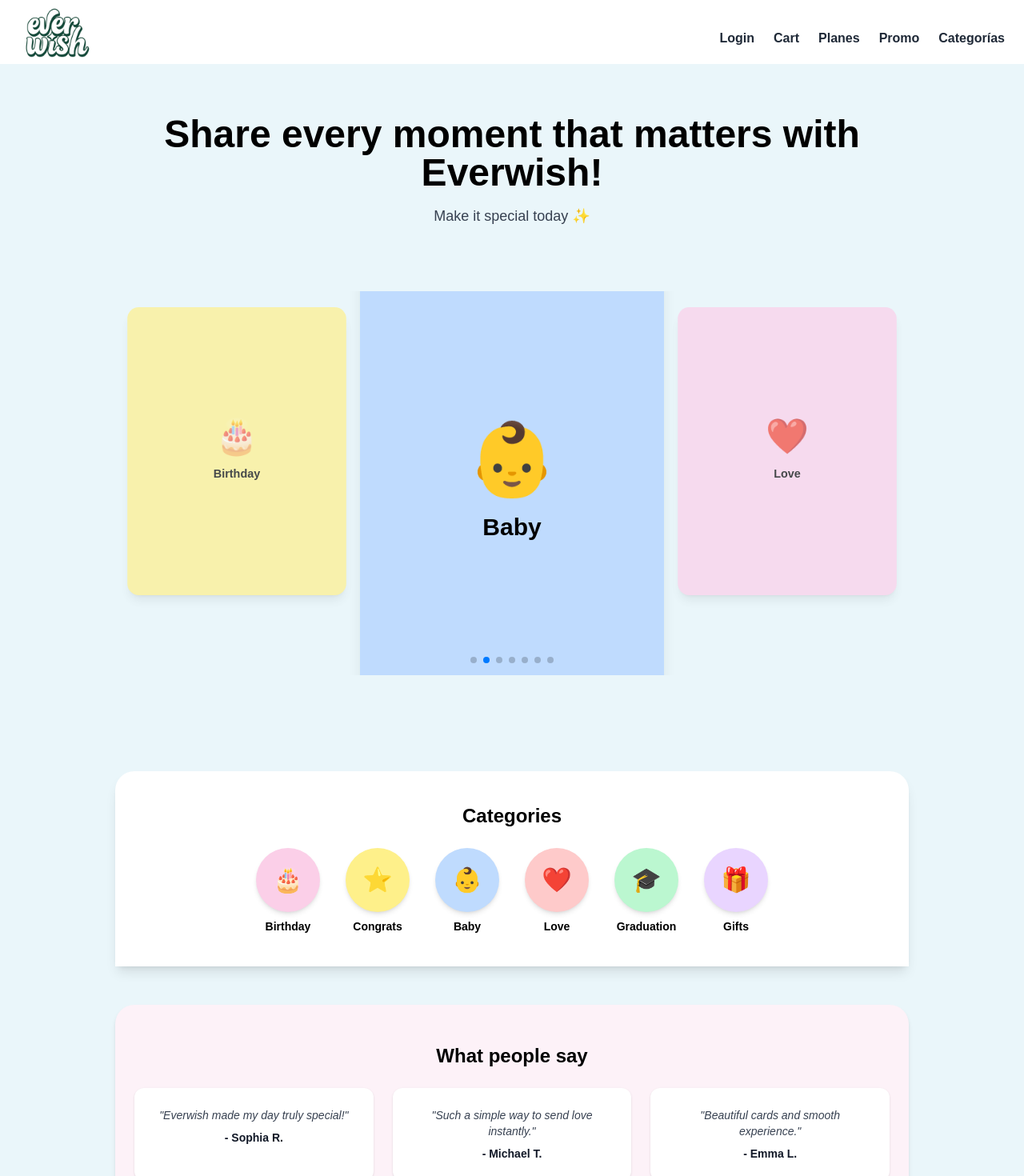
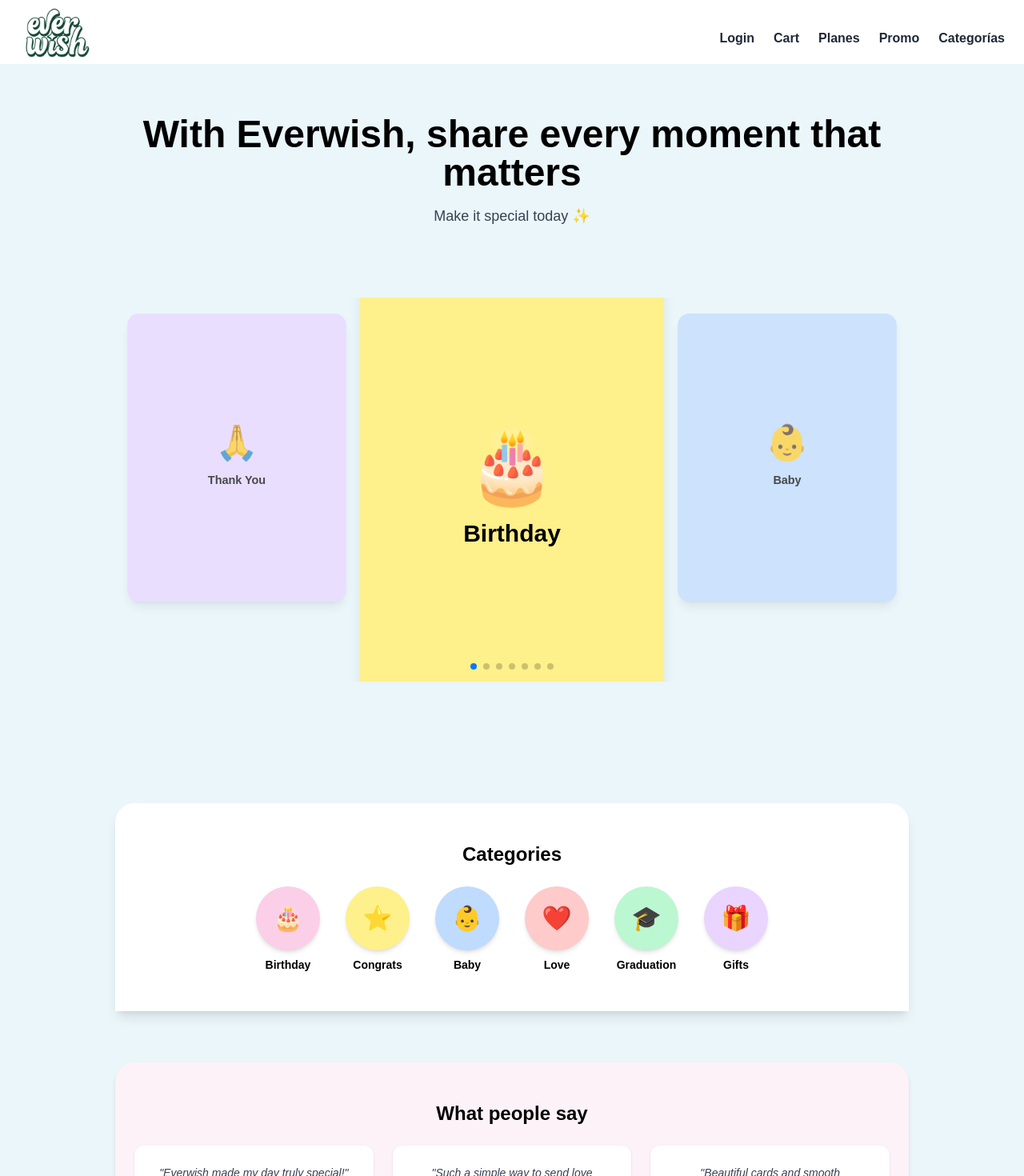
Before and after one commit to everwishhq-commits/EverWish, a Next.js app: page / in a window 1280 px wide. Shown: the top 1470 px of the page at 80% size. Built offline with nearby package versions, Linux system fonts and the light colour scheme.

Commit message:
Update page.js

```diff
--- a/app/page.js
+++ b/app/page.js
@@ -1,4 +1,6 @@
 "use client";
+import { useState } from "react";
+import Splash from "./components/splash";
 import Header from "./components/header";
 import Carousel from "./components/carousel";
 import Categories from "./components/categories";
@@ -6,32 +8,39 @@ import Reviews from "./components/reviews";
 import Footer from "./components/footer";
 
 export default function Page() {
+  const [loading, setLoading] = useState(true);
+
   return (
+    <>
+      {loading && <Splash onFinish={() => setLoading(false)} />}
+      {!loading && (
         <>
           <Header />
           <main className="pt-32 md:pt-36 px-4 max-w-5xl mx-auto text-center">
             <h1 className="text-3xl md:text-5xl font-extrabold">
-          Share every moment that matters with Everwish!
+              With Everwish, share every moment that matters
             </h1>
             <p className="mt-4 text-lg text-gray-700">Make it special today ✨</p>
 
             {/* Carousel */}
-        <div className="mt-8">
+            <div className="mt-10">
               <Carousel />
             </div>
 
-        {/* Categories (margen reducido) */}
-        <section className="mt-8 bg-white rounded-t-3xl shadow-lg py-10 px-4">
+            {/* Categories */}
+            <section className="mt-16 bg-white rounded-t-3xl shadow-lg py-12 px-4">
               <Categories />
             </section>
 
             {/* Reviews */}
-        <section className="mt-12">
+            <section className="mt-16">
               <Reviews />
             </section>
           </main>
 
           <Footer />
         </>
+      )}
+    </>
   );
 }
```
Lines whose indentation alone changed are shown as unchanged.
